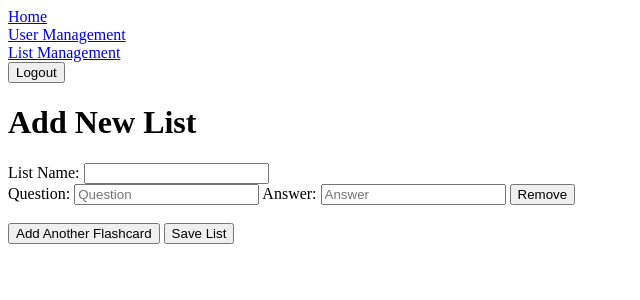
After one commit to orlboys/kana_card, a Flask app: page /add_list in a window 1280 px wide. The commit adds this page. Shown: the top 300 px of the page, without its empty margins (0-640 px from the left). Run offline with Flask 3, Linux system fonts and the light colour scheme; a user stored in the database is signed in.

Commit message:
Add functionality to create new flashcard lists and delete existing flashcards

```diff
--- a/app.py
+++ b/app.py
@@ -306,6 +306,9 @@ def delete_item():
             "DELETE FROM flashcard_lists WHERE list_id = ?",
             (id,)
         )
+        cursor.execute(
+            "DELETE FROM flashcards WHERE list_id = ?",
+            (id,))
     elif type == "user":
         cursor.execute(
             "DELETE FROM users WHERE id = ?",
@@ -319,3 +322,45 @@ def delete_item():
         return redirect('/admin_dashboard/users')
     else:
         return redirect('/admin_dashboard')
+
+@app.route('/add_list', methods=['GET', 'POST'])
+def add_list():
+    if not session.get('logged_in') or not session.get('admin'):
+        return redirect('/login')
+
+    if request.method == 'POST':
+        list_name = request.form.get('list_name')
+        flashcard_count = request.form.get('flashcard_count')  # Get the flashcard count from the form
+
+        if flashcard_count is None:
+            flashcard_count = 0
+        else:
+            flashcard_count = int(flashcard_count)
+
+        # Collect flashcards
+        flashcards = []
+        for i in range(1, flashcard_count + 1):
+            question = request.form.get(f'flashcard_question_{i}')
+            answer = request.form.get(f'flashcard_answer_{i}')
+            if question and answer:
+                flashcards.append((question, answer))
+
+        print(flashcards)
+
+        conn = sqlite3.connect('database.db')
+        cursor = conn.cursor()
+
+        # Insert the new list
+        cursor.execute('INSERT INTO flashcard_lists (list_name) VALUES (?)', (list_name,))
+        list_id = cursor.lastrowid
+
+        # Insert the flashcards
+        for question, answer in flashcards:
+            cursor.execute('INSERT INTO flashcards (list_id, question, answer) VALUES (?, ?, ?)', (list_id, question, answer))
+
+        conn.commit()
+        conn.close()
+
+        return redirect('/admin_dashboard/lists')
+
+    return render_template('add_list.html')
--- a/static/script.js
+++ b/static/script.js
@@ -34,3 +34,28 @@ function openListEditModal(listId, listName) { // Opens the edit modal with the
 function closeListEditModal() { // Closes the edit modal
     document.getElementById('editListModal').style.display = 'none';
 }
+
+// FLASHCARD ADDING FUNCTIONALITY //
+let flashcardCount = 1;
+
+function addFlashcard() {
+    flashcardCount++;
+    document.getElementById('flashcard_count').value = flashcardCount; // Update the hidden input field
+    const container = document.getElementById('flashcards-container');
+    const flashcardDiv = document.createElement('div');
+    flashcardDiv.className = 'flashcard';
+    flashcardDiv.innerHTML = `
+        <label for="flashcard_question_${flashcardCount}">Question:</label>
+        <input type="text" name="flashcard_question_${flashcardCount}" id="flashcard_question_${flashcardCount}" placeholder="Question" required>
+        <label for="flashcard_answer_${flashcardCount}">Answer:</label>
+        <input type="text" name="flashcard_answer_${flashcardCount}" id="flashcard_answer_${flashcardCount}" placeholder="Answer" required>
+        <input type="button" value="Remove" onclick="removeFlashcard(this)">
+    `;
+    container.appendChild(flashcardDiv);
+}
+
+function removeFlashcard(button) {
+    button.parentElement.remove();
+    flashcardCount--;
+    document.getElementById('flashcard_count').value = flashcardCount; // Update the hidden input field
+}
--- /dev/null
+++ b/templates/add_list.html
@@ -0,0 +1,44 @@
+{% extends 'layout.html' %}
+
+{% block body %}
+<div class="nav">
+    <div class="nav-item">
+        <a href="/admin_dashboard">Home</a>
+    </div>
+    <div class="nav-item">
+        <a href="/admin_dashboard/users">User Management</a>
+    </div>
+    <div class="nav-item">
+        <a href="/admin_dashboard/lists">List Management</a>
+    </div>
+    <div class="nav-item">
+        <form action="/logout" method="post">
+            <button type="submit">Logout</button>
+        </form>
+    </div>
+</div>
+
+<div class='content-container'>
+    <h1>Add New List</h1>
+    <form action="{{ url_for('add_list') }}" method="POST">
+        <label for="list_name">List Name:</label>
+        <input type="text" name="list_name" id="list_name" required>
+
+        <div id="flashcards-container">
+            <div class="flashcard">
+                <label for="flashcard_question_1">Question:</label>
+                <input type="text" name="flashcard_question_1" id="flashcard_question_1" placeholder="Question" required>
+                <label for="flashcard_answer_1">Answer:</label>
+                <input type="text" name="flashcard_answer_1" id="flashcard_answer_1" placeholder="Answer" required>
+                <input type="button" value="Remove" onclick="removeFlashcard(this)">
+            </div>
+        </div>
+
+        <input type="hidden" name="flashcard_count" id="flashcard_count" value="1">
+        <br>
+        <button type="button" onclick="addFlashcard()">Add Another Flashcard</button>
+        <button type="submit">Save List</button>
+    </form>
+</div>
+
+{% endblock %}
--- a/templates/list_management.html
+++ b/templates/list_management.html
@@ -46,6 +46,7 @@
             {% endfor %}
         </tbody>
     </table>
+    <button onclick="window.location.href='/add_list'">Add New List</button>
 </div>
 
 <!-- Edit List Modal -->
```
Also changed, not shown: database.db.
